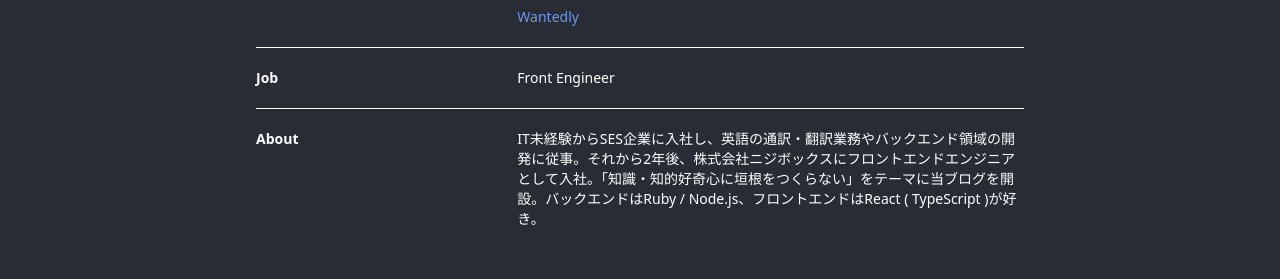
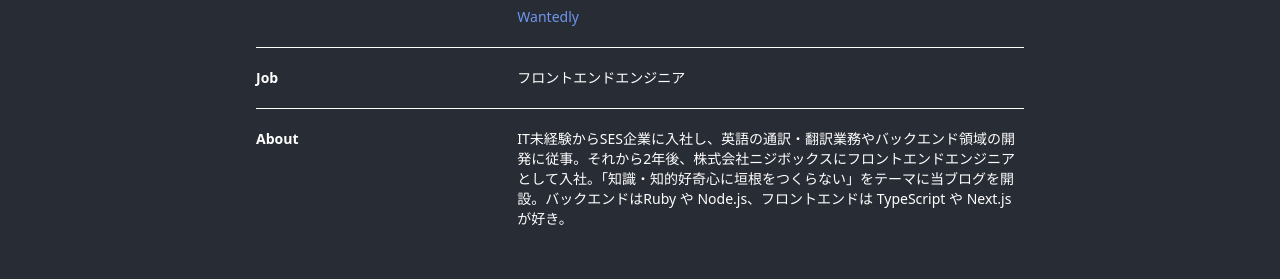
Before and after one commit to Tomoya-Sonok/nohedge, a Next.js app: page /about in a window 1280 px wide. Shown: the part 351-630 px from the top of the page. Built offline with nearby package versions, Linux system fonts and the light colour scheme.

Commit message:
Fix/ profile page

```diff
--- a/components/profile.tsx
+++ b/components/profile.tsx
@@ -50,7 +50,7 @@ const Profile = () => {
         <div className='py-4 sm:grid sm:grid-cols-3 sm:gap-4 sm:py-5'>
           <dt className='text-sm font-bold'>Job</dt>
           <dd className='text-lg space-y-3 sm:text-sm sm:space-y-1 sm:col-span-2'>
-            Front Engineer
+            フロントエンドエンジニア
           </dd>
         </div>
         <hr />
@@ -58,7 +58,7 @@ const Profile = () => {
           <dt className='text-sm font-bold'>About</dt>
           <dd className='text-lg space-y-3 sm:text-sm sm:space-y-1 sm:col-span-2'>
             IT未経験からSES企業に入社し、英語の通訳・翻訳業務やバックエンド領域の開発に従事。それから2年後、株式会社ニジボックスにフロントエンドエンジニアとして入社。「知識・知的好奇心に垣根をつくらない」をテーマに当ブログを開設。バックエンドはRuby
-            / Node.js、フロントエンドはReact ( TypeScript )が好き。
+            や Node.js、フロントエンドは TypeScript や Next.js が好き。
           </dd>
         </div>
       </dl>
```
